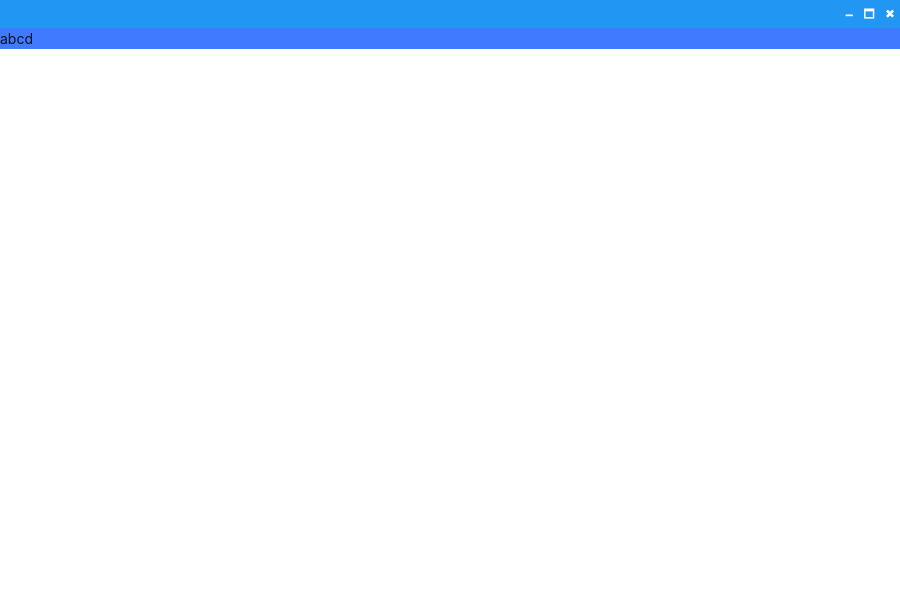
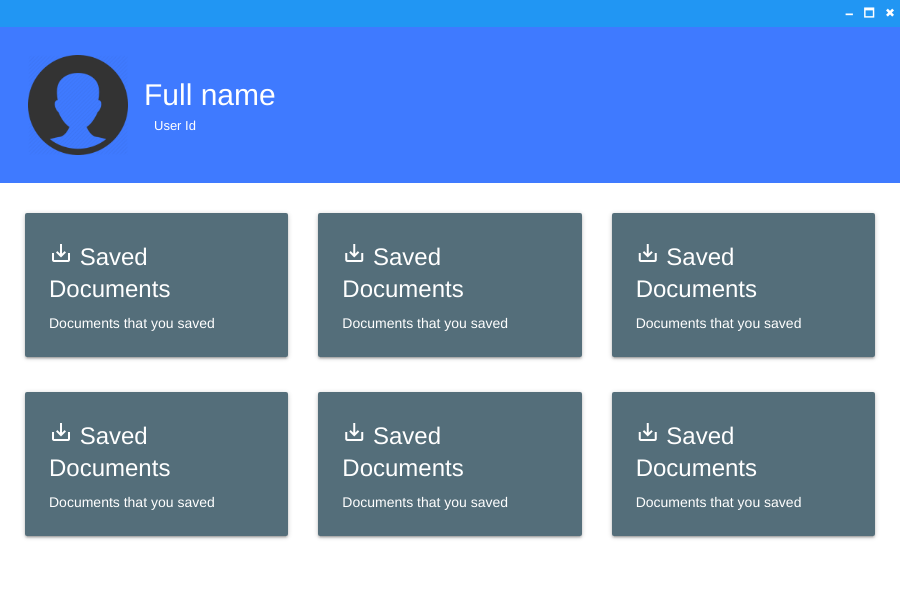
Before and after one commit to leuliv/isdsp-desktop, an Electron app: page index.html in a window 900 px wide. Drawn offline with nearby package versions, Linux system fonts and the light colour scheme; no server answers.

Commit message:
init layout update

```diff
--- a/components/home/home.html
+++ b/components/home/home.html
@@ -1 +1,121 @@
-<div style="background-color: #3F7AFF;">abcd</div>
+<style type="text/css">
+    * {
+        margin: 0;
+        padding: 0;
+    }
+
+    #container {
+        height: 100%;
+        width: 100%;
+        font-size: 0;
+        background-color: #3F7AFF;
+        padding: 20px;
+    }
+
+    #left,
+    #middle {
+        display: inline-block;
+        *display: inline;
+        zoom: 1;
+        vertical-align: middle;
+        font-size: 12px;
+        margin: 8px;
+    }
+
+    #left {
+        width: auto;
+    }
+
+    #left img {
+        height: 100px;
+    }
+
+    #middle {
+        width: auto;
+    }
+
+    #middle a {
+        text-decoration: none;
+        color: white;
+        font-size: 30px;
+    }
+
+    #middle span {
+        text-decoration: none;
+        color: white;
+        font-size: 13px;
+        margin-left: 10px;
+    }
+
+    #home-dashboard {
+        padding: 25px;
+    }
+</style>
+
+<div id="container">
+    <div id="left">
+        <img src="assets/default_profile.png" alt="User Profile">
+    </div>
+    <div id="middle">
+        <div>
+            <a>Full name</a>
+        </div>
+        <span>User Id</span>
+    </div>
+</div>
+
+<div id="home-dashboard">
+    <div class="row">
+        <div class="col-sm-4">
+            <div class="card blue-grey darken-1">
+                <div class="card-content white-text">
+                    <span class="card-title"><i class="material-icons">save_alt</i> Saved Documents</span>
+                    <p>Documents that you saved</p>
+                </div>
+            </div>
+        </div>
+        <div class="col-sm-4">
+            <div class="card blue-grey darken-1">
+                <div class="card-content white-text">
+                    <span class="card-title"><i class="material-icons">save_alt</i> Saved Documents</span>
+                    <p>Documents that you saved</p>
+                </div>
+            </div>
+        </div>
+        <div class="col-sm-4">
+            <div class="card blue-grey darken-1">
+                <div class="card-content white-text">
+                    <span class="card-title"><i class="material-icons">save_alt</i> Saved Documents</span>
+                    <p>Documents that you saved</p>
+                </div>
+            </div>
+        </div>
+    </div>
+
+    <div class="row">
+        <div class="col-sm-4">
+            <div class="card blue-grey darken-1">
+                <div class="card-content white-text">
+                    <span class="card-title"><i class="material-icons">save_alt</i> Saved Documents</span>
+                    <p>Documents that you saved</p>
+                </div>
+            </div>
+        </div>
+        <div class="col-sm-4">
+            <div class="card blue-grey darken-1">
+                <div class="card-content white-text">
+                    <span class="card-title"><i class="material-icons">save_alt</i> Saved Documents</span>
+                    <p>Documents that you saved</p>
+                </div>
+            </div>
+        </div>
+        <div class="col-sm-4">
+            <div class="card blue-grey darken-1">
+                <div class="card-content white-text">
+                    <span class="card-title"><i class="material-icons">save_alt</i> Saved Documents</span>
+                    <p>Documents that you saved</p>
+                </div>
+            </div>
+        </div>
+    </div>
+</div>
--- a/css/style.css
+++ b/css/style.css
@@ -4,7 +4,7 @@
     box-sizing: border-box;
 }
 
-header{
+#toolbar-holder{
     display: flex;
     flex-direction: row-reverse;
     justify-content: flex-start;
@@ -21,14 +21,22 @@ header{
     -webkit-app-region: no-drag;
 }
 
-.option:hover:first-child{
+.toolbar-option{
+    padding: 5px 5px;
+    font-size: 12px;
+    color: white;
+    cursor: pointer;
+    -webkit-app-region: no-drag;
+}
+
+.toolbar-option:hover:first-child{
     background: red;
 }
 
-.option:hover:nth-child(2){
+.toolbar-option:hover:nth-child(2){
     background: blue;
 }
 
-.option:hover:nth-child(3){
+.toolbar-option:hover:nth-child(3){
     background: green;
 }
--- a/index.html
+++ b/index.html
@@ -8,17 +8,21 @@
   <link href="https://fonts.googleapis.com/icon?family=Material+Icons" rel="stylesheet">
   <link type="text/css" rel="stylesheet" href="css/materialize.min.css" media="screen,projection" />
   <link rel="stylesheet" type="text/css" href="css/style.css">
+  <link rel="stylesheet" href="https://maxcdn.bootstrapcdn.com/bootstrap/3.4.0/css/bootstrap.min.css">
+  <link rel="stylesheet" href="https://fonts.googleapis.com/icon?family=Material+Icons">
+  <script src="https://ajax.googleapis.com/ajax/libs/jquery/3.4.1/jquery.min.js"></script>
+  <script src="https://maxcdn.bootstrapcdn.com/bootstrap/3.4.0/js/bootstrap.min.js"></script>
   <script src="js/angular.js"></script>
   <script src="js/angular-route.js"></script>
   <title>ISDSP</title>
 </head>
 
 <body>
-  <div id="content">
-    <header ng-controller="headCtrl" class="nav-wrapper">
-      <div class="option" ng-click="close()">&#x2716;</div>
-      <div class="option" ng-click="maximize()">&#x1f5d6;</div>
-      <div class="option" ng-click="minimize()">&#x1f5d5;</div>
+  <div id="toolbar-content">
+    <header id="toolbar-holder" ng-controller="headCtrl" class="z-depth-5">
+      <div class="toolbar-option" ng-click="close()">&#x2716;</div>
+      <div class="toolbar-option" ng-click="maximize()">&#x1f5d6;</div>
+      <div class="toolbar-option" ng-click="minimize()">&#x1f5d5;</div>
     </header>
     <div id="mainContent" ng-view></div>
   </div>
```
Also changed, not shown: main.js (+4 -4 lines), assets/default_profile.png (added).
